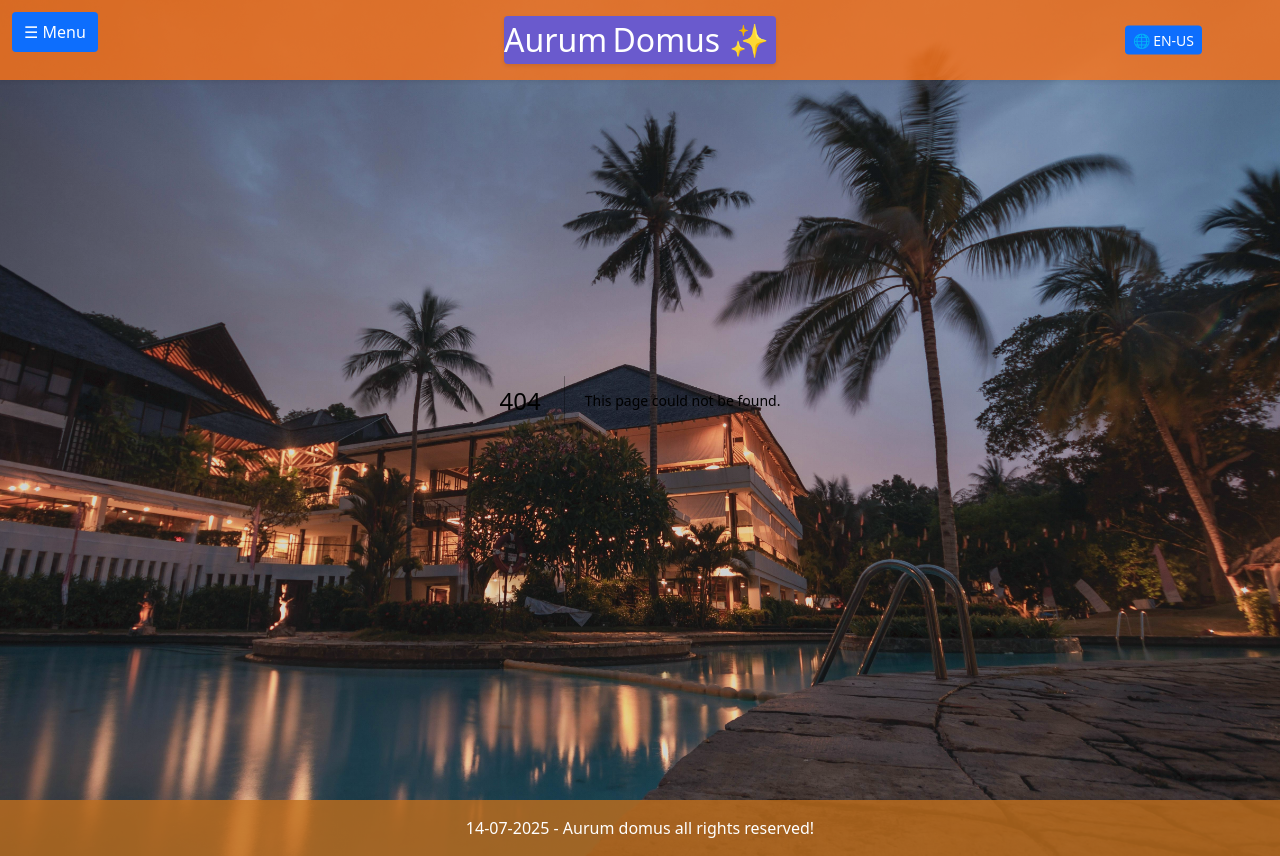
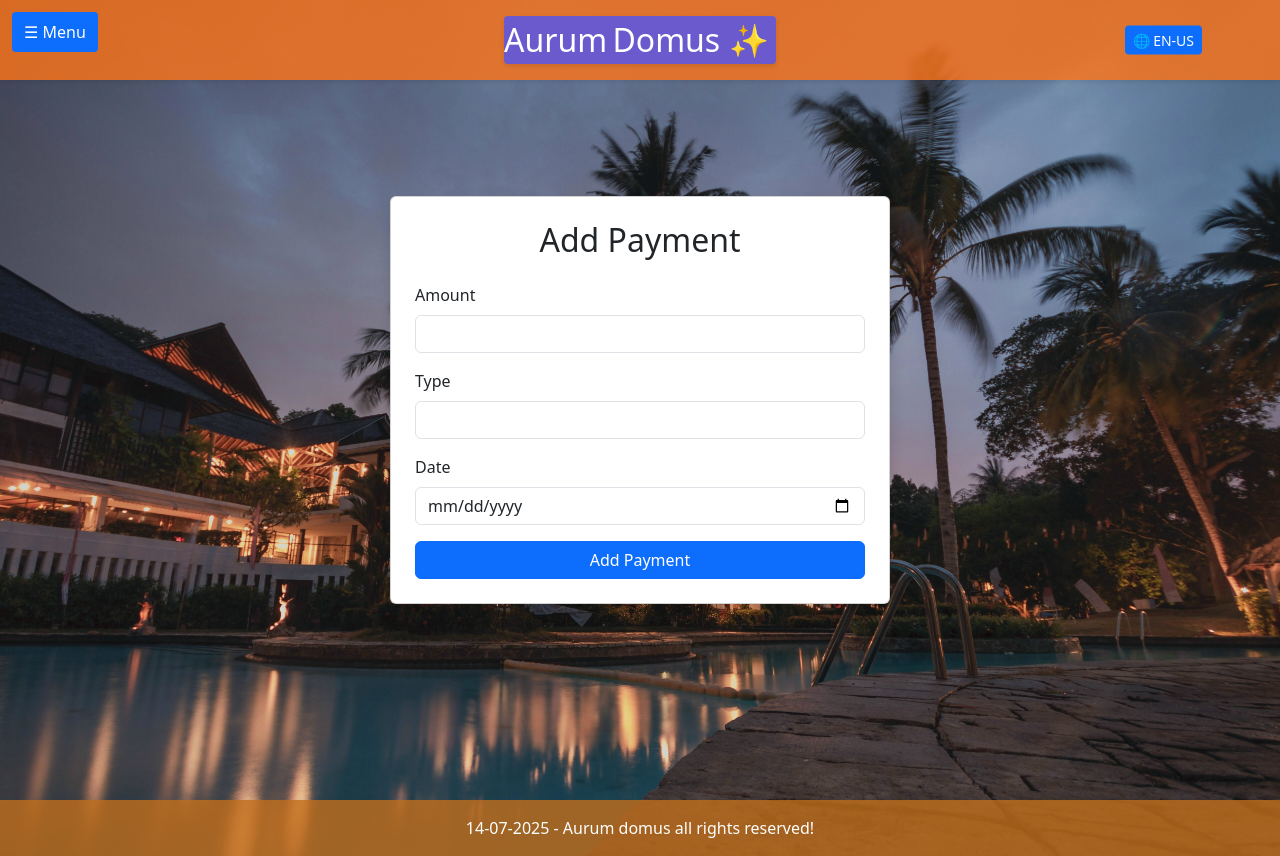
Before and after one commit to NigzMaf1a/aurum-domus-next, a Next.js app: page /accountant/payments/add in a window 1280 px wide. Before the commit this address had no page. Built offline with nearby package versions, Linux system fonts and the light colour scheme.

Commit message:
Added add page to the payment pages directory

```diff
--- /dev/null
+++ b/src/app/accountant/payments/add/page.tsx
@@ -0,0 +1,41 @@
+"use client";
+
+import React from 'react';
+import { useTranslation } from 'react-i18next';
+
+function AddPayment() {
+  const { t } = useTranslation();
+
+  function handleSubmit(e: React.FormEvent) {
+    e.preventDefault();
+    console.log("Form submitted");
+    // Add logic here
+  }
+
+  return (
+    <div className="d-flex justify-content-center align-items-center vh-100">
+      <div className="card shadow p-4 w-100" style={{ maxWidth: '500px' }}>
+        <h2 className="mb-4 text-center">{t('addPayment')}</h2>
+        <form onSubmit={handleSubmit}>
+          <div className="mb-3">
+            <label htmlFor="amount" className="form-label">{t('amount')}</label>
+            <input type="number" id="amount" name="amount" required className="form-control" />
+          </div>
+          <div className="mb-3">
+            <label htmlFor="type" className="form-label">{t('type')}</label>
+            <input type="text" id="type" name="type" required className="form-control" />
+          </div>
+          <div className="mb-3">
+            <label htmlFor="date" className="form-label">{t('date')}</label>
+            <input type="date" id="date" name="date" placeholder="YYYY-MM-DD" required className="form-control" />
+          </div>
+          <button type="submit" className="btn btn-primary w-100">
+            {t('addPayment')}
+          </button>
+        </form>
+      </div>
+    </div>
+  );
+}
+
+export default AddPayment;
--- a/src/app/accountant/payments/approved/page.tsx
+++ b/src/app/accountant/payments/approved/page.tsx
@@ -44,7 +44,7 @@ function Approved() {
         }}
       >
         <table className="table table-striped table-hover table-bordered mb-0">
-          <thead className="table-success sticky-top">
+          <thead className="table-success sticky-top" style={{ zIndex: 1000 }}>
             <tr>
               <th>{t('paymentID')}</th>
               <th>{t('amount')}</th>
--- a/src/app/accountant/payments/pending/page.tsx
+++ b/src/app/accountant/payments/pending/page.tsx
@@ -44,7 +44,7 @@ function Pending() {
         }}
       >
         <table className="table table-striped table-hover table-bordered mb-0">
-          <thead className="table-warning sticky-top">
+          <thead className="table-warning sticky-top" style={{ zIndex: 1000 }}>
             <tr>
               <th>{t('paymentID')}</th>
               <th>{t('amount')}</th>
--- a/src/app/accountant/payments/rejected/page.tsx
+++ b/src/app/accountant/payments/rejected/page.tsx
@@ -44,7 +44,7 @@ function Rejected() {
         }}
       >
         <table className="table table-striped table-hover table-bordered mb-0">
-          <thead className="table-danger sticky-top">
+          <thead className="table-danger sticky-top" style={{ zIndex: 1000 }}>
             <tr>
               <th>{t('paymentID')}</th>
               <th>{t('amount')}</th>
--- a/src/locales/en/common.json
+++ b/src/locales/en/common.json
@@ -157,5 +157,6 @@
     "noPendingPayments": "No pending payments found.",
     "approvedPayments": "Approved Payments",
     "noApprovedPayments": "No Approved Payments",
-    "reject": "Reject"
+    "reject": "Reject",
+    "addPayment": "Add Payment"
 }
```
Also changed, not shown: src/styles/Nigel.styles.css (line endings or trailing spaces).
